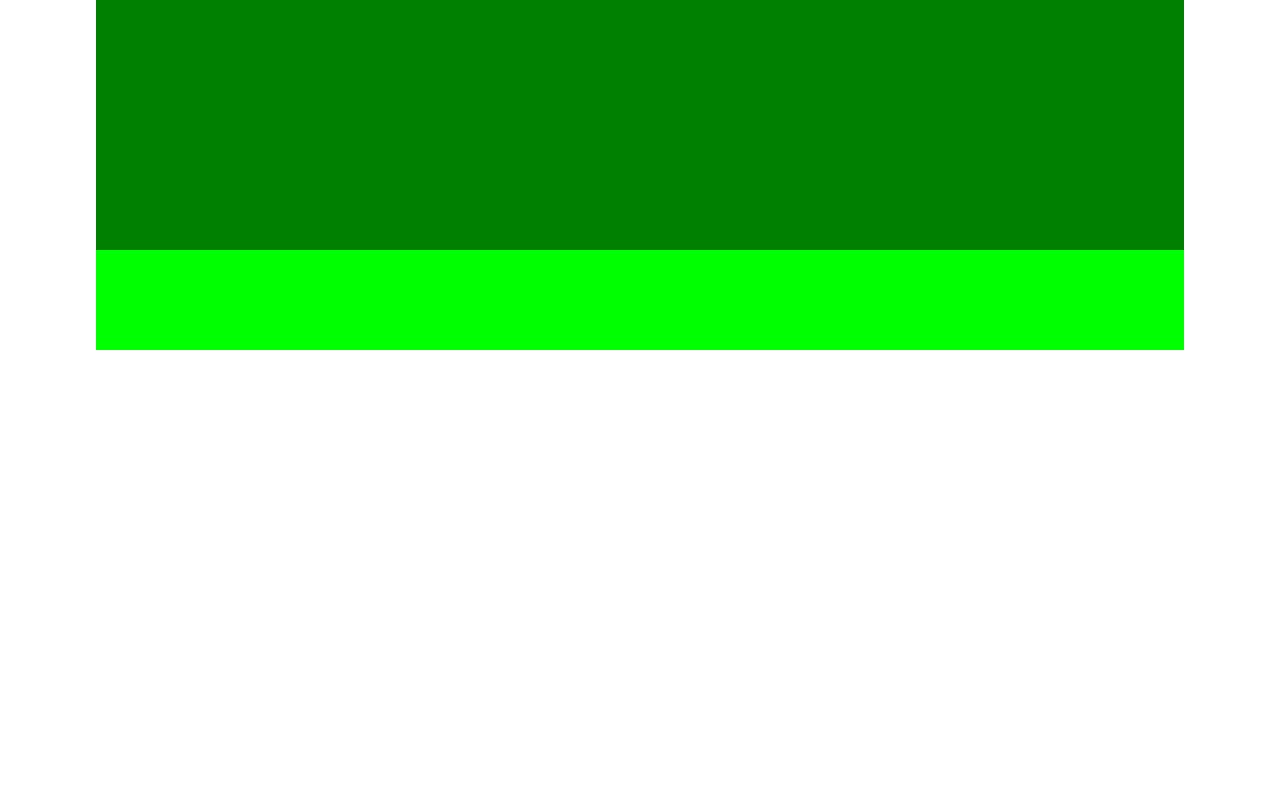
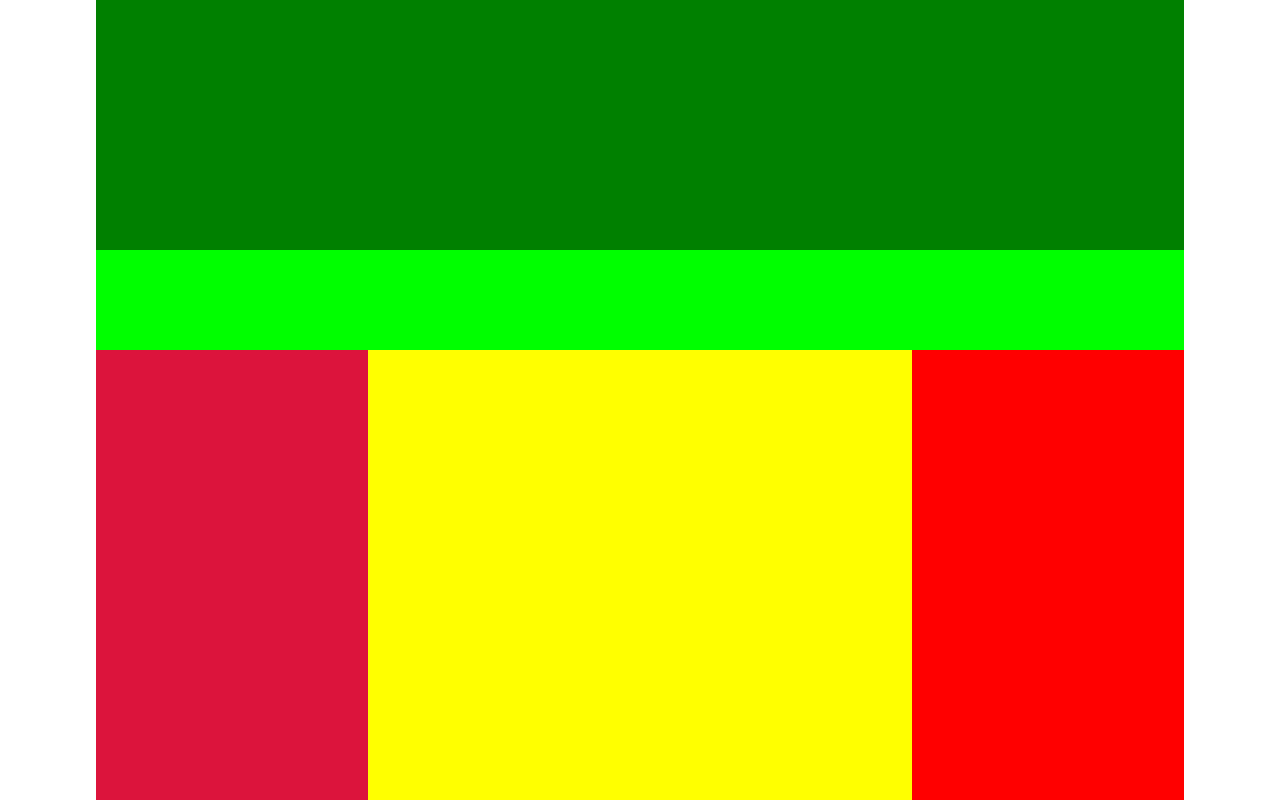
Before and after one commit to EduardoMecchia/htmlcss-struttura-wp, a plain HTML site: page index.html in a window 1280 px wide. Shown: the part 330-1130 px from the top of the page. Before the commit the page ends 800 px from the top, so only its background shows below. Drawn offline with Linux system fonts and the light colour scheme.

Commit message:
Add third section + float and clearfix

```diff
--- a/css/style.css
+++ b/css/style.css
@@ -44,4 +44,34 @@ main > section:nth-child(2){
     height: 100px;
 }
 
+.container{
+    background-color: lightseagreen;
+}
+
+div aside{
+    width: 25%;
+    height: 450px;
+}
+
+aside:first-child{
+    background-color: crimson;
+    float: left;
+}
+
+div > section{
+    background-color: yellow;
+    width: 50%;
+    height: 450px;
+    float: left;
+}
+
+aside:last-child{
+    background-color: red;
+    float: left;
+}
+
 /* /Main rules */
+
+/* Footer rules */
+
+/* /Footer rules */
--- a/index.html
+++ b/index.html
@@ -9,13 +9,13 @@
 </head>
 <body>
     <!-- Site header -->
-        <header>
+    <header>
 
-        </header>
+    </header>
 
-        <nav>
+    <nav>
 
-        </nav>
+    </nav>
     <!-- /Site header -->
 
     <!-- Site Main Content -->
@@ -26,17 +26,14 @@
         <section>
         </section>
 
-        <div class="container">
+        <div class="container clearfix">
             <aside>
-
             </aside>
 
             <section>
-
             </section>
 
             <aside>
-
             </aside>
         </div>
     </main>
@@ -44,7 +41,6 @@
 
     <!-- Site Footer -->
     <footer>
-
     </footer>
     <!-- /Site Footer -->
 </body>
```
